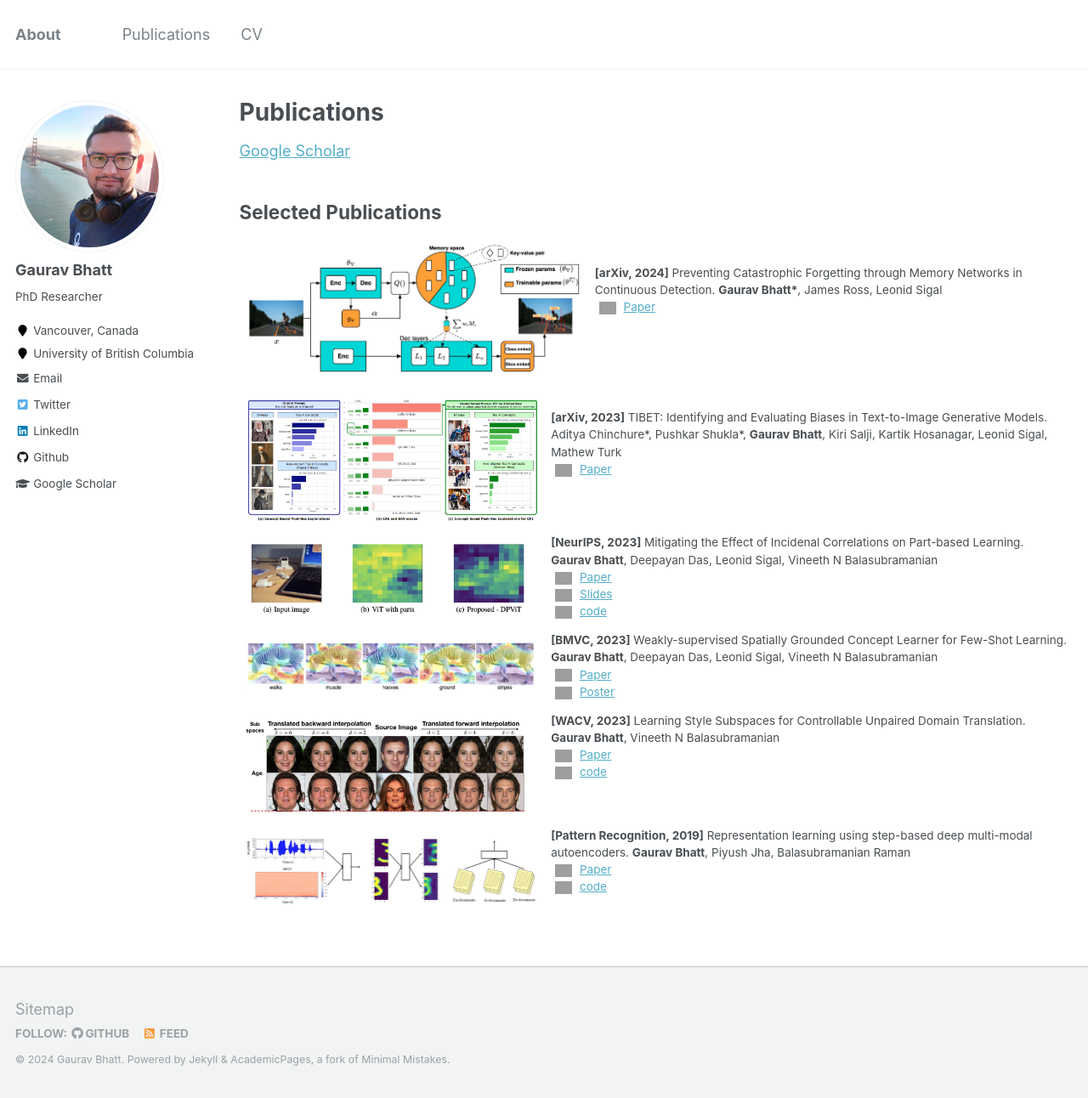
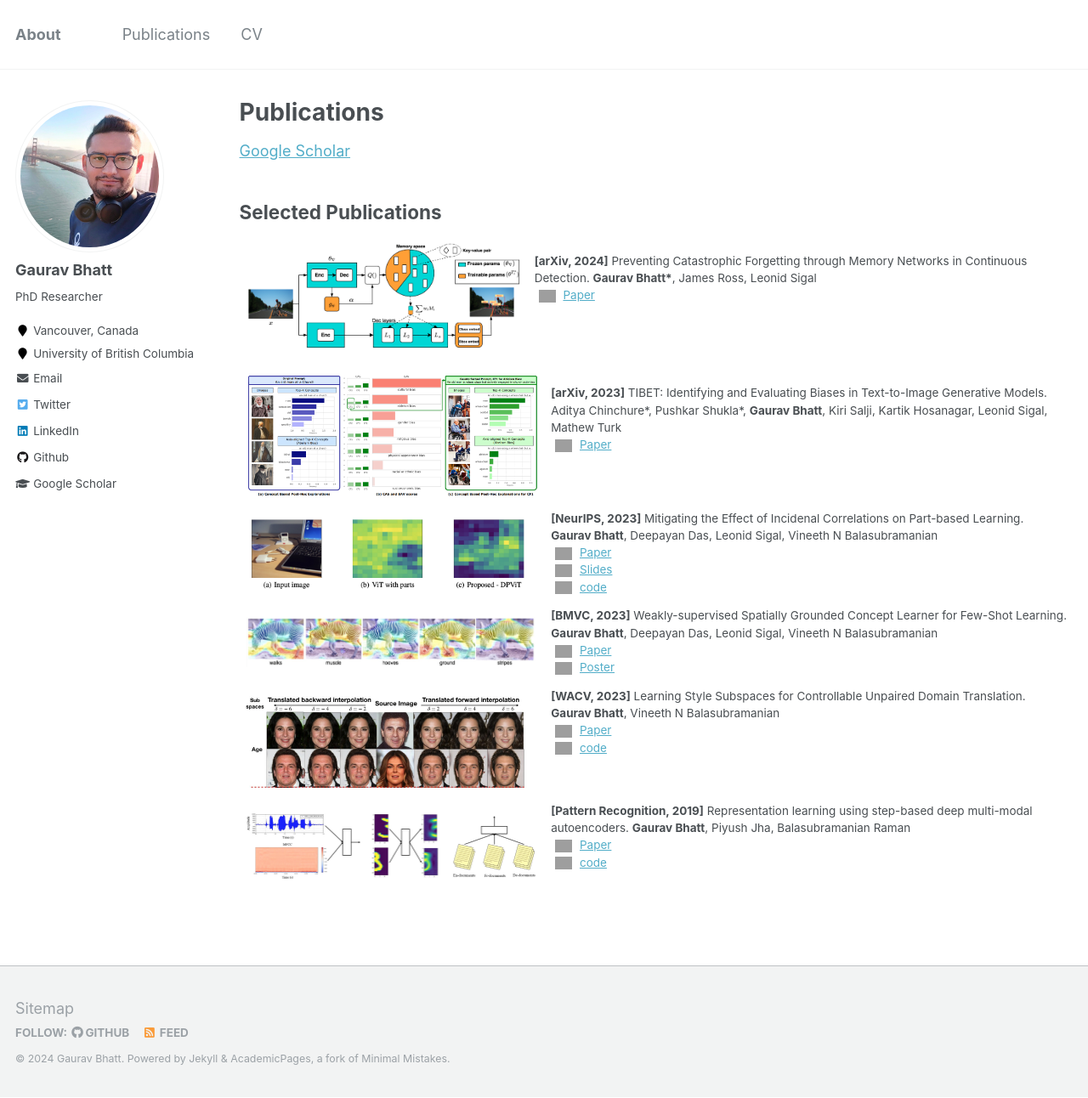
Before and after one commit to GauravBh1010tt/gauravbh1010tt.github.io, a Jekyll site: the page built from _pages/publications.md, in a window 1280 px wide and 1292 px high. Shown: the whole window at 85% size. Built offline with Jekyll 4.4.1, drawn with Linux system fonts in a browser that asks for light colours; grey boxes are pictures that could not be loaded.

```diff
--- a/_pages/publications.md
+++ b/_pages/publications.md
@@ -25,7 +25,7 @@
 <tr style="border-collapse: separate; border-spacing:30em;">
 
 <td style="border-collapse: collapse; border: none;">
-<img src="https://raw.githubusercontent.com/GauravBh1010tt/GauravBh1010tt.github.io/master/images/md_detr.png" width="700"/>
+<img src="https://raw.githubusercontent.com/GauravBh1010tt/GauravBh1010tt.github.io/master/images/md_detr.png" width="500"/>
 </td>
 
 <td style="border-collapse: collapse; border: none;">
```
